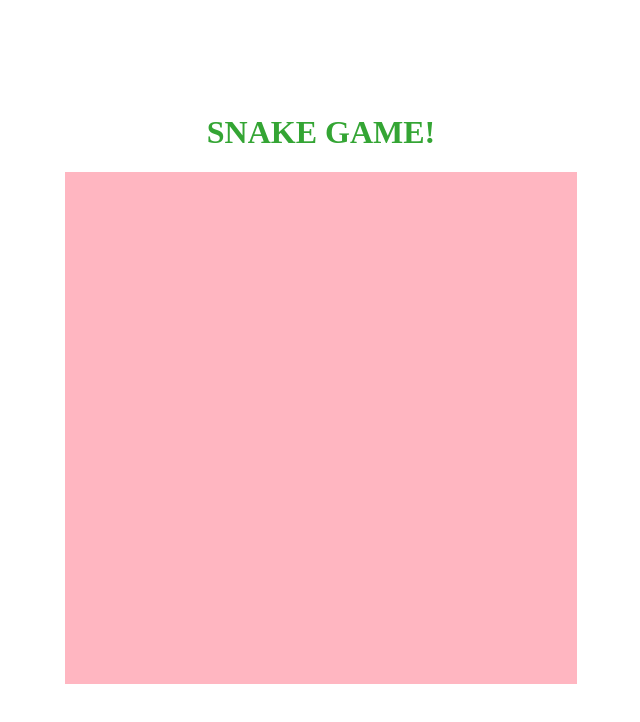
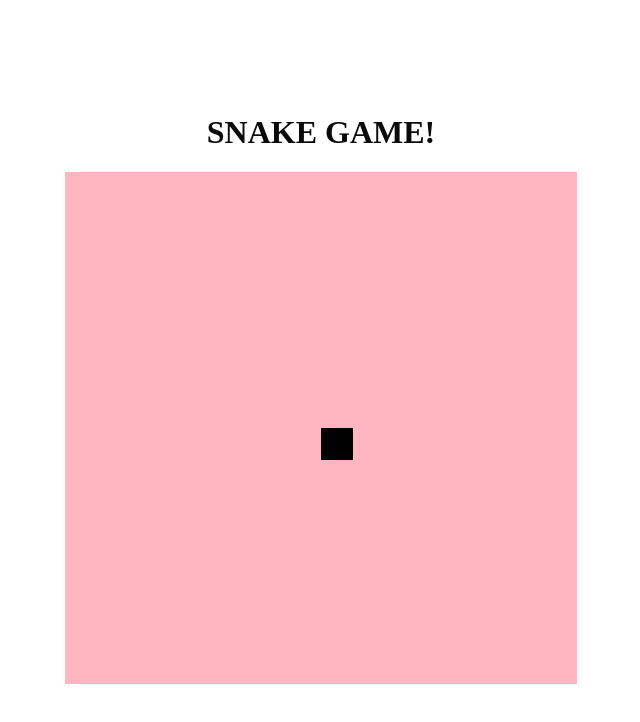
Before and after one commit to clarcolaco/snake-game, a plain HTML site: page index.html in a window 1280 px wide. Shown: the whole page, without its empty margins (295-935 px from the left). Drawn offline with Linux system fonts and the light colour scheme.

Commit message:
desenhando a cobra

```diff
--- a/script.js
+++ b/script.js
@@ -1,11 +1,30 @@
 let canvas = document.getElementById("snake");
-let context = canvas.getContext("2d");
+let context = canvas.getContext("2d"); //rederiza o desenho
 let box = 32;
-
+let snake = [];
+snake[0] = {
+    x: 8 * box,
+    y: 8 * box
+}
 
 function criarBG(){
     context.fillStyle = "lightpink";
     context.fillRect(0, 0, 16 * box, 16 * box);
 }
 
+
+
+//cobrinha: array de coordenadas (adicionar um e tirar o ultimo)
+
+function criarCobrinha(){
+    for (i=0; i < snake.length; i++){
+        context.fillStyle = "black";
+        context.fillRect(snake[i].x, snake[i].y, box, box);
+    }
+}
+
+
+
+
 criarBG();
+criarCobrinha();
--- a/style.css
+++ b/style.css
@@ -6,5 +6,5 @@ body{
     justify-content: center;
     align-items: center;
     background-color:white;
-    color: rgb(52, 165, 52);
+    color: rgb(9, 10, 9);
 }
```
